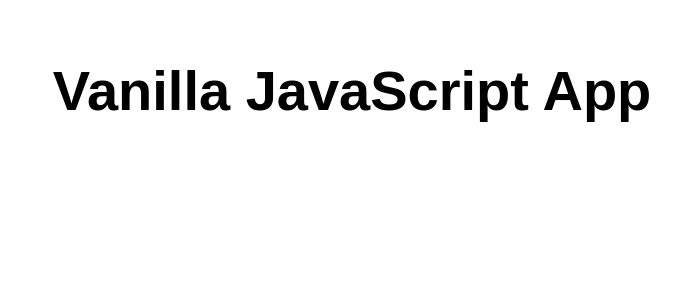
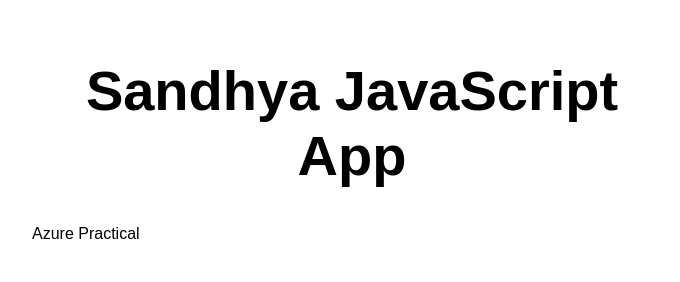
Before and after one commit to Dadive-Sandhya/cloud_practical, a website: page src/index.html in a window 1280 px wide. Shown: the whole page, without its empty margins (288-968 px from the left). Drawn offline with Linux system fonts and the light colour scheme.

Commit message:
index.html

```diff
--- a/src/index.html
+++ b/src/index.html
@@ -5,12 +5,13 @@
   <meta charset="UTF-8">
   <meta name="viewport" content="width=device-width, initial-scale=1.0">
   <link rel="stylesheet" href="styles.css">
-  <title>Vanilla JavaScript App</title>
+  <title>Sandhya JavaScript App</title>
 </head>
 
 <body>
   <main>
-    <h1>Vanilla JavaScript App</h1>
+    <h1>Sandhya JavaScript App</h1>
+    <p>Azure Practical</p>
   </main>
 </body>
 
```
